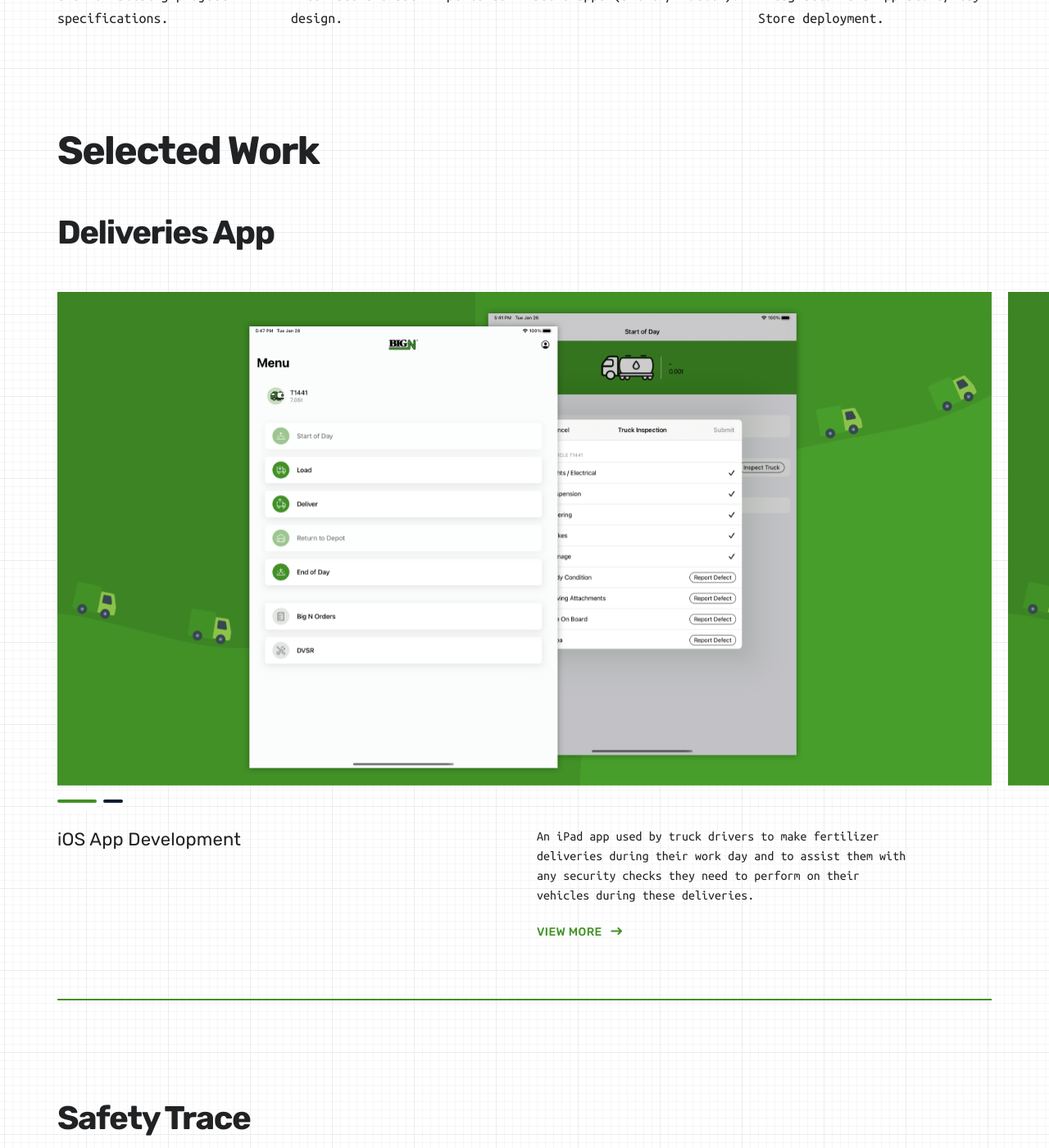
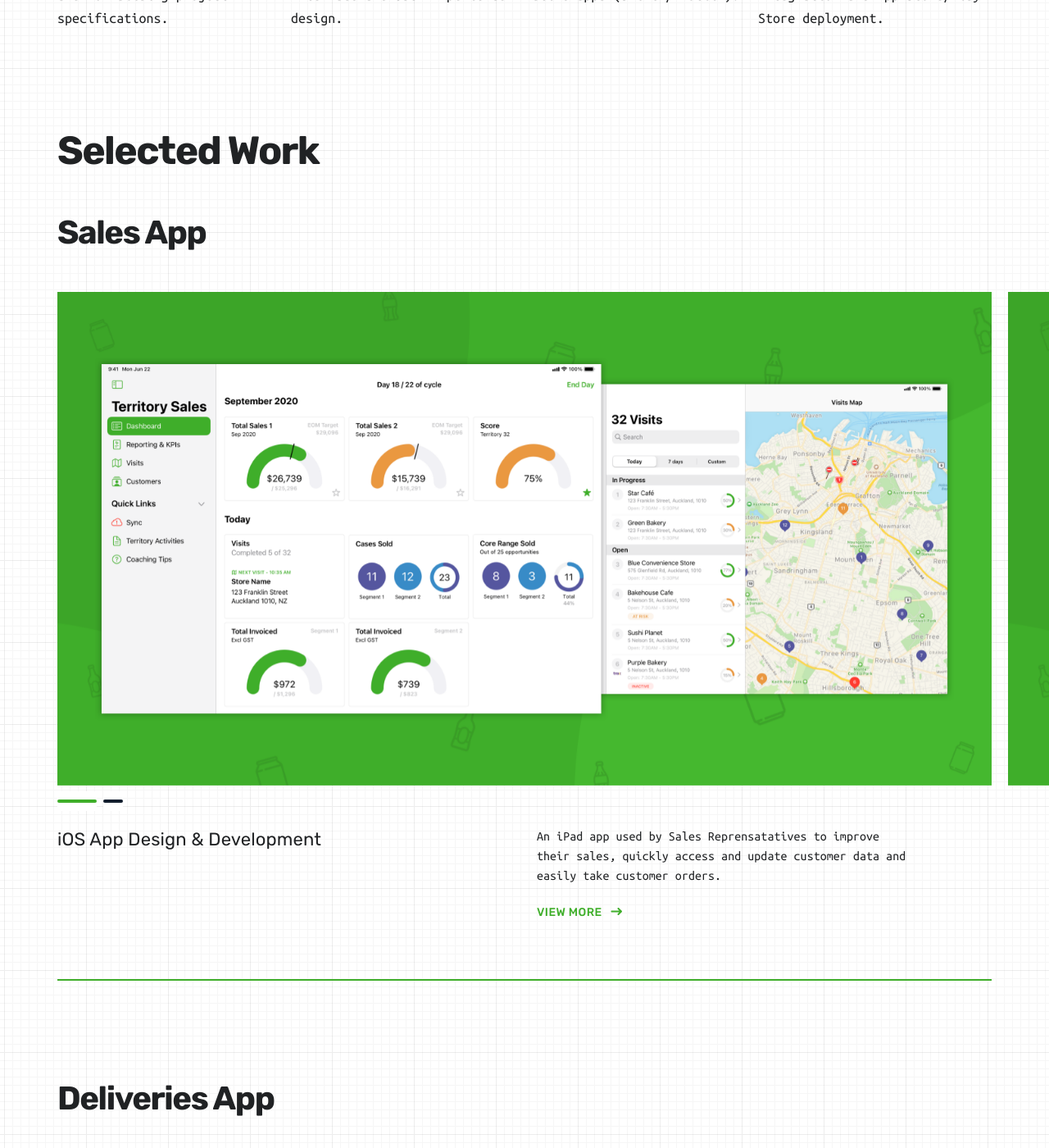
Before and after one commit to eenwak/eenwak.github.io, a Jekyll site: the page built from index.html, in a window 1280 px wide and 1400 px high, scrolled down 1222 px. Shown: the whole window at 82% size. Built offline with Jekyll 4.4.1, drawn with Linux system fonts in a browser that asks for light colours; nearby versions of some CDN libraries.

Commit message:
Add sales app

```diff
--- /dev/null
+++ b/_projects/2021-05-01-sales.md
@@ -0,0 +1,29 @@
+---
+title: Sales App
+subtitle: iOS App Design & Development
+date: 2021-05-01 00:00:00
+start: 2021-05-01
+end: 2021-11-30
+
+accent_color: '#3FAE2A'
+featured_image: sales_1.png
+gallery_images:
+  - sales_1.png
+  - sales_2.png
+
+employer: Bourne Digital
+client: Frucor Suntory
+
+website: https://bournedigital.com.au/
+
+technologies:
+  - Sketch
+  - Swift
+  - SAP
+
+headline: An iPad app used by Sales Reps to organize their days and take customer orders.
+description: An iPad app used by Sales Reprensatatives to improve their sales, quickly access and update customer data and easily take customer orders.
+---
+
+##### Offline
+The app allows the Reps to access their sales metrics, customer details and take orders even when they don't have internet connexion and syncs those operations back to the server once the device is online.
```
Also changed, not shown: _projects/2018-04-01-safetySnaps.md (+1 -1 lines), Gemfile.lock, images/projects/sales_1.png (added), images/projects/sales_2.png (added).
